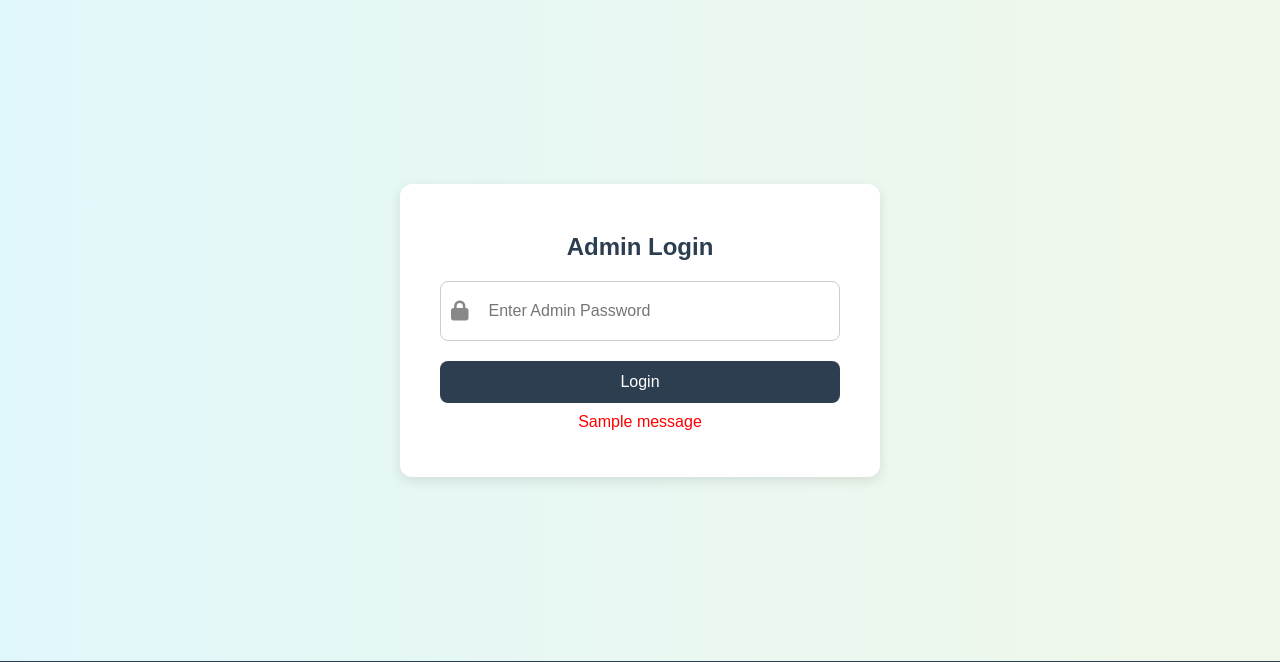
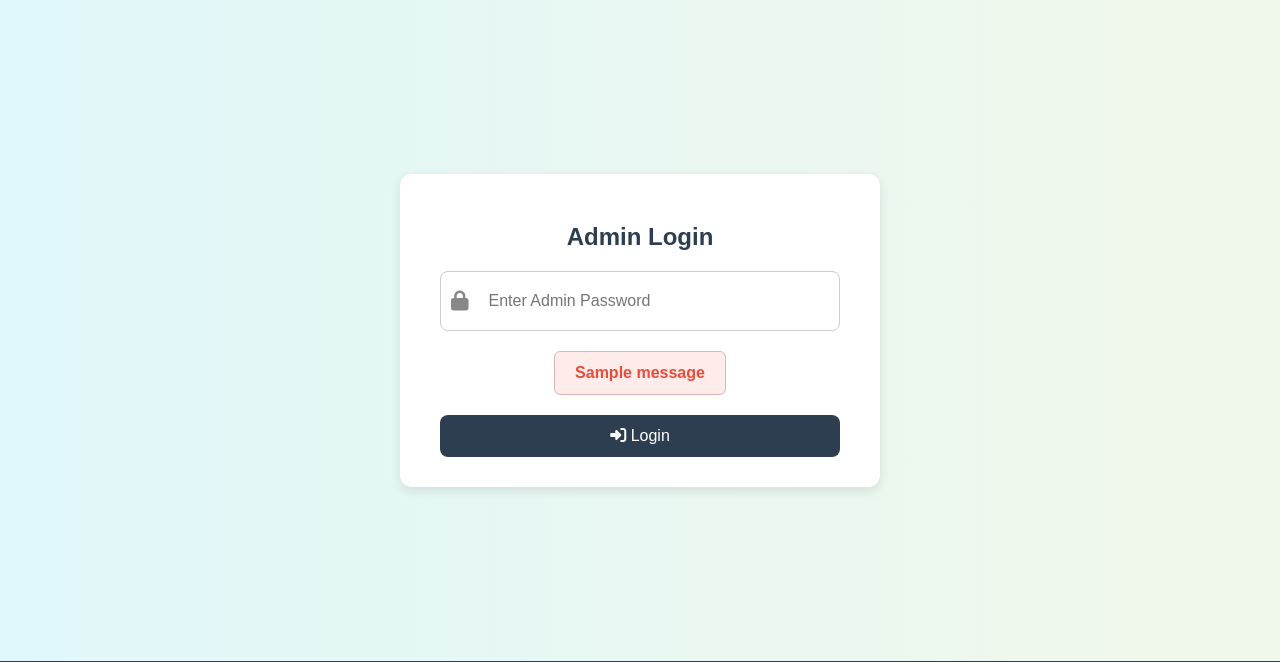
Before and after one commit to munir-moh/laundry-service, a Flask app: page /admin in a window 1280 px wide. Shown: the part 50-712 px from the top of the page. Run offline with Flask 3, Linux system fonts and the light colour scheme; tables that the repository leaves empty hold one stand-in row (values such as "Sample post"); one stand-in notice (Sample message) is shown.

Commit message:
Enhance user feedback: add flash message styling for better visibility and user experience across login, registration, and order confirmation pages; update error messages for clarity.

```diff
--- a/app.py
+++ b/app.py
@@ -62,12 +62,13 @@ def register():
         existing_user = User.query.filter_by(email=email).first()
         if existing_user:
             flash('Email already registered.', 'error')
-        else:
-            user = User(name=name, email=email, password=hashed_pw)
-            db.session.add(user)
-            db.session.commit()
-            flash('Registration successful. Please log in.', 'success')
-            return redirect(url_for('login'))
+            return render_template('register.html')
+
+        user = User(name=name, email=email, password=hashed_pw)
+        db.session.add(user)
+        db.session.commit()
+        flash('Registration successful. Please log in.', 'success')
+        return redirect(url_for('login'))
     return render_template('register.html')
 
 @app.route('/login', methods=['GET', 'POST'])
@@ -79,22 +80,20 @@ def login():
         if user and check_password_hash(user.password, password):
             session['user_id'] = user.id
             session['user_name'] = user.name
-            flash('Logged in successfully.', 'success')
             return redirect(url_for('order'))
         else:
-            flash('Invalid credentials.', 'error')
+            flash('Invalid email or password.', 'error')
+            return render_template('login.html')
     return render_template('login.html')
 
 @app.route('/logout')
 def logout():
     session.clear()
-    flash('You have been logged out.', 'info')
     return redirect(url_for('login'))
 
 @app.route('/order', methods=['GET', 'POST'])
 def order():
     if 'user_id' not in session:
-        flash('Please log in to place an order.', 'warning')
         return redirect(url_for('login'))
 
     if request.method == 'POST':
@@ -163,7 +162,9 @@ def admin_login():
         if request.form.get('password') == 'munirmuhd12':
             session['is_admin'] = True
             return redirect(url_for('admin_dashboard'))
-        flash('Invalid admin password.', 'error')
+        else:
+            flash('Invalid admin password.', 'error')
+        return render_template('admin_login.html')
     return render_template('admin_login.html')
 
 @app.route('/admin-dashboard', methods=['GET', 'POST'])
--- a/templates/admin_login.html
+++ b/templates/admin_login.html
@@ -79,6 +79,20 @@
             background-color: #1a242f;
         }
 
+        .flash {
+            color: #e74c3c; /* Red color */
+            background-color: #fdecea;
+            border: 1px solid #e0b4b4;
+            padding: 12px 20px;
+            margin: 20px auto;
+            width: fit-content;
+            max-width: 90%;
+            border-radius: 6px;
+            text-align: center;
+            font-weight: bold;
+            animation: fadeIn 0.5s ease-in-out;
+        }
+
         .error {
             color: red;
             margin-top: 10px;
@@ -125,16 +139,21 @@
                     <i class="fas fa-lock lock-icon"></i>
                     <input type="password" name="password" placeholder="Enter Admin Password" required>
                 </div>
-                <button type="submit">Login</button>
+                {% with messages = get_flashed_messages() %}
+                    {% if messages %}
+                        <div class="flash">
+                            {% for message in messages %}
+                                {{ message }}
+                            {% endfor %}
+                        </div>
+                    {% endif %}
+                {% endwith %}
+                <button type="submit"><i class="fas fa-sign-in-alt"></i> Login</button>
             </form>
-            {% with messages = get_flashed_messages() %}
-                {% if messages %}
-                    <p class="error">{{ messages[0] }}</p>
-                {% endif %}
-            {% endwith %}
         </div>
     </div>
 
     {% include 'footer.html' %}
+
 </body>
 </html>
--- a/templates/confirm_order.html
+++ b/templates/confirm_order.html
@@ -121,6 +121,7 @@
     <div class="wrapper">
         <div class="container">
 
+            {% if redirect %}
                 {% with messages = get_flashed_messages() %}
                     {% if messages %}
                         <div class="flash">
@@ -130,6 +131,7 @@
                         </div>
                     {% endif %}
                 {% endwith %}
+            {% endif %}
 
             <h2>Confirm Your Order</h2>
             <p>You have <span class="countdown" id="timer">60</span> seconds to confirm or cancel.</p>
```
Also changed, not shown: templates/login.html (+23 -0 lines), templates/order.html (+2 -11 lines), templates/register.html (+24 -0 lines). Lines whose indentation alone changed are shown as unchanged.
